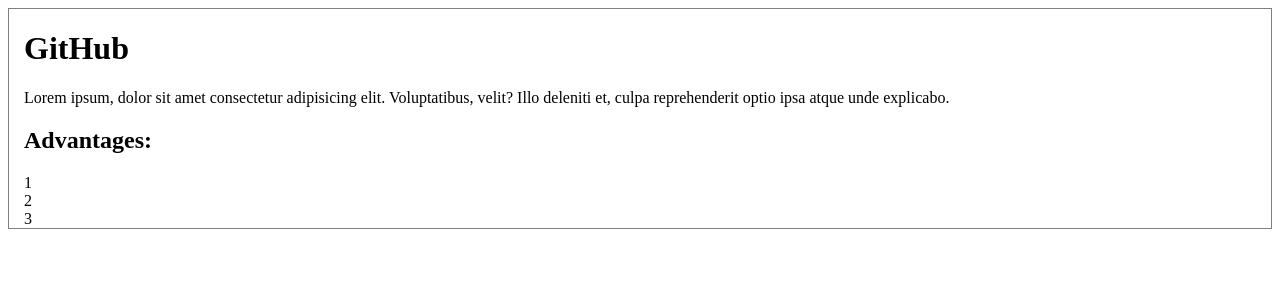
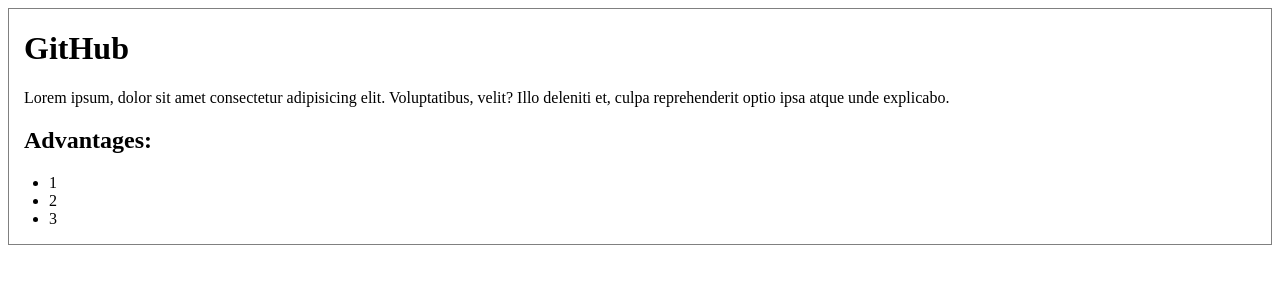
Before and after one commit to AlexandrTischenko/git_workout, a plain HTML site: page index.html in a window 1280 px wide. Drawn offline with Linux system fonts and the light colour scheme.

Commit message:
deleted styles ul list

```diff
--- a/main.css
+++ b/main.css
@@ -5,10 +5,3 @@ body {
 h1, h2, p  {
     margin-left: 15px;
 }
-
-ul {
-    list-style: none;
-    margin: 0;
-    padding: 0;
-    margin-left: 15px;
-}
```
